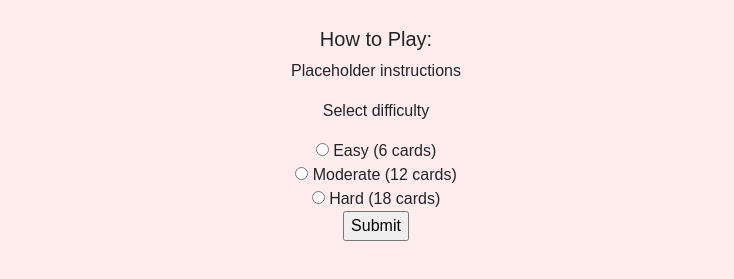
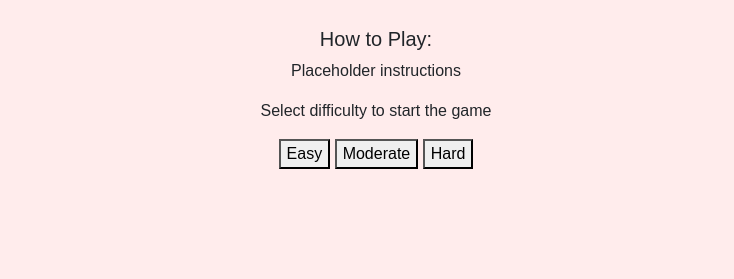
Before and after one commit to TaraRhoseyn/javascript_card_memory_game, a plain HTML site: page index.html in a window 1280 px wide. Shown: the part 175-454 px from the top of the page, without its empty margins (264-998 px from the left). Drawn offline with nearby package versions, Linux system fonts and the light colour scheme; a web font is replaced by a local one.

Commit message:
style: replace radio button and submit form with standard buttons to trigger different difficulty games

```diff
--- a/index.html
+++ b/index.html
@@ -23,17 +23,13 @@
                 <div class="container text-center">
                     <h3>How to Play:</h3>
                     <p>Placeholder instructions</p>
-                    <p>Select difficulty</p>
-                    <form>
-                        <input type="radio" id="mode-easy" name="mode-easy" value="easy">
-                        <label for="mode-easy">Easy (6 cards)</label><br>
-                        <input type="radio" id="mode-moderate" name="mode-moderate" value="moderate">
-                        <label for="mode-easy">Moderate (12 cards)</label><br>
-                        <input type="radio" id="mode-hard" name="mode-hard" value="hard">
-                        <label for="mode-hard">Hard (18 cards)</label><br>
-                        <input type="submit" value="Submit">
-                    </form>
+                    <p>Select difficulty to start the game</p>
                 </div>
+            </section>
+            <section id="start-game-prompt" class="text-center">
+                <button id="easy-button">Easy</button>
+                <button id="moderate-button">Moderate</button>
+                <button id="hard-button">Hard</button>
             </section>
         </main>
     </body>
```
